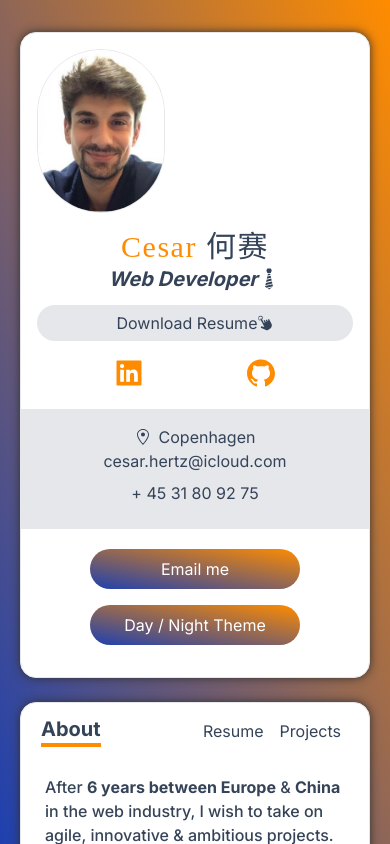
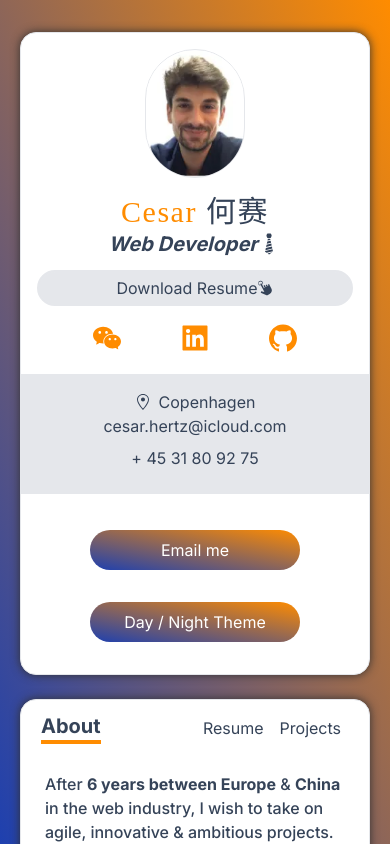
Before and after one commit to manguocesar/portfolio, a Next.js app: page / in a window 390 px wide. Shown: the top 844 px of the page. Built offline with nearby package versions, Linux system fonts and the light colour scheme.

Commit message:
feat: implement Button and Wechat components; refactor Sidebar for improved functionality and responsiveness

```diff
--- a/app/page.tsx
+++ b/app/page.tsx
@@ -1,9 +1,11 @@
+'use server';
+
 import React from 'react'
 import ServiceCard from '../components/service-card';
 import { services } from '../data';
 
 
-const Page = () => {
+const Page = async () => {
     return (
         <div className="flex flex-grow flex-col px-6 pt-1">
             <h6 className="my-3 text-base font-medium">
--- /dev/null
+++ b/components/Button.tsx
@@ -0,0 +1,25 @@
+'use client';
+
+import React from 'react'
+
+const Button = ({ title }: { title: string }) => {
+
+    const changeTheme = async () => {
+        document.documentElement.classList.toggle('dark')
+    };
+
+    return (
+        <button
+            onClick={() => {
+                title === "Email me" ? window.open('mailto:cesar.hertz@icloud.com') :
+                changeTheme()
+            }}
+            data-cy="change-theme"
+            className="focus:outline-none my-4 w-8/12 cursor-pointer rounded-full bg-black bg-gradient-to-tr from-blue-800 to-orange px-5 py-2 text-white hover:scale-105"
+        >
+            {title}
+        </button>
+    )
+}
+
+export default Button
--- /dev/null
+++ b/components/Wechat.tsx
@@ -0,0 +1,28 @@
+'use client'
+import Image from 'next/image';
+import React from 'react'
+import { AiFillWechat } from 'react-icons/ai';
+
+const Wechat = () => {
+    const [wechat, setWechat] = React.useState(false);
+  return (
+    <>
+     {wechat ? (
+              <div
+              onClick={() => setWechat(false)}
+                className="absolute w-3/12 border-2 border-orange cursor-pointer">
+                <Image width={300} height={300} alt="wechat-picture" src="/images/wechat.jpg" />
+              </div>
+            ) : (
+              <div >
+                <AiFillWechat
+                  className="h-8 w-8 cursor-pointer"
+                  onClick={() => setWechat(true)}
+                />
+              </div>
+            )}
+              </>
+  )
+}
+
+export default Wechat
--- a/components/side-bar.tsx
+++ b/components/side-bar.tsx
@@ -1,28 +1,30 @@
 'use server';
 
-// import { motion } from 'framer-motion';
 import Image from 'next/image';
-// import { useState } from 'react';
-import { AiFillGithub, AiFillLinkedin, AiFillWechat } from 'react-icons/ai';
+import { AiFillGithub, AiFillLinkedin } from 'react-icons/ai';
 import { GiClick, GiTie } from 'react-icons/gi';
 import { GoLocation } from 'react-icons/go';
+import Wechat from './Wechat';
+import Button from './Button';
 
 const Sidebar = () => {
-  // const [wechat, setWechat] = useState(false);
-
-  const changeTheme = () => {
-    document.documentElement.classList.toggle('dark')
-  };
-
   return (
     <div
     >
       <Image
-        src="/images/cesar.png"
+        src="/images/cesar.webp"
         alt="cesar hertz"
-        className="rounded-full border"
+        className="hidden md:block mx-auto rounded-full border"
         height={170}
         width={128}
+        priority
+      />
+      <Image
+        src="/images/cesar.webp"
+        alt="cesar hertz"
+        className="block md:hidden mx-auto rounded-full border"
+        height={150}
+        width={100}
         priority
       />
       <h3 className="mt-4 font-kaushan text-3xl font-medium tracking-wider">
@@ -44,23 +46,7 @@ const Sidebar = () => {
       </a>
 
       <div className="mx-auto my-4 flex w-10/12 justify-around text-orange md:w-full">
-        {/* {wechat ? (
-          <div
-          onClick={() => setWechat(false)}
-            className="absolute w-3/12 border-2 border-orange cursor-pointer">
-            <Image width={300} height={300} alt="wechat-picture" src="/images/wechat.jpg" />
-          </div>
-        ) : (
-          <div whileHover={{
-            scale: 1.4,
-            transition: { duration: 0.3 }
-          }}>
-            <AiFillWechat
-              className="h-8 w-8 cursor-pointer"
-              onClick={() => setWechat(true)}
-            />
-          </div>
-        )} */}
+        <Wechat />
         <div>
           <a target='_blank' aria-label="Open linkedin page" href="https://www.linkedin.com/in/hertz-cesar/">
             <AiFillLinkedin className="h-8 w-8 cursor-pointer" />
@@ -83,20 +69,8 @@ const Sidebar = () => {
         <a  aria-label="Open Cesar's Linkedin page" href='https://www.linkedin.com/in/hertz-cesar/' target="_blank" className="my-2">cesar.hertz@icloud.com</a>
         <p className="my-2">+ 45 31 80 92 75</p>
       </div>
-
-      <button
-        className="focus:outline-none w-8/12 cursor-pointer rounded-full bg-black bg-gradient-to-tr from-blue-800 to-orange px-5 py-2 text-white hover:scale-105"
-      // onClick={() => window.open('mailto:cesar.hertz@icloud.com')}
-      >
-        Email me
-      </button>
-      <button
-        // onClick={() => changeTheme()}
-        data-cy="change-theme"
-        className="focus:outline-none my-4 w-8/12 cursor-pointer rounded-full bg-black bg-gradient-to-tr from-blue-800 to-orange px-5 py-2 text-white hover:scale-105"
-      >
-        Day / Night Theme
-      </button>
+    <Button title="Email me"  />
+    <Button title="Day / Night Theme" />
     </div>
   );
 };
```
Also changed, not shown: public/images/cesar.png (deleted), public/images/cesar.webp (added).
